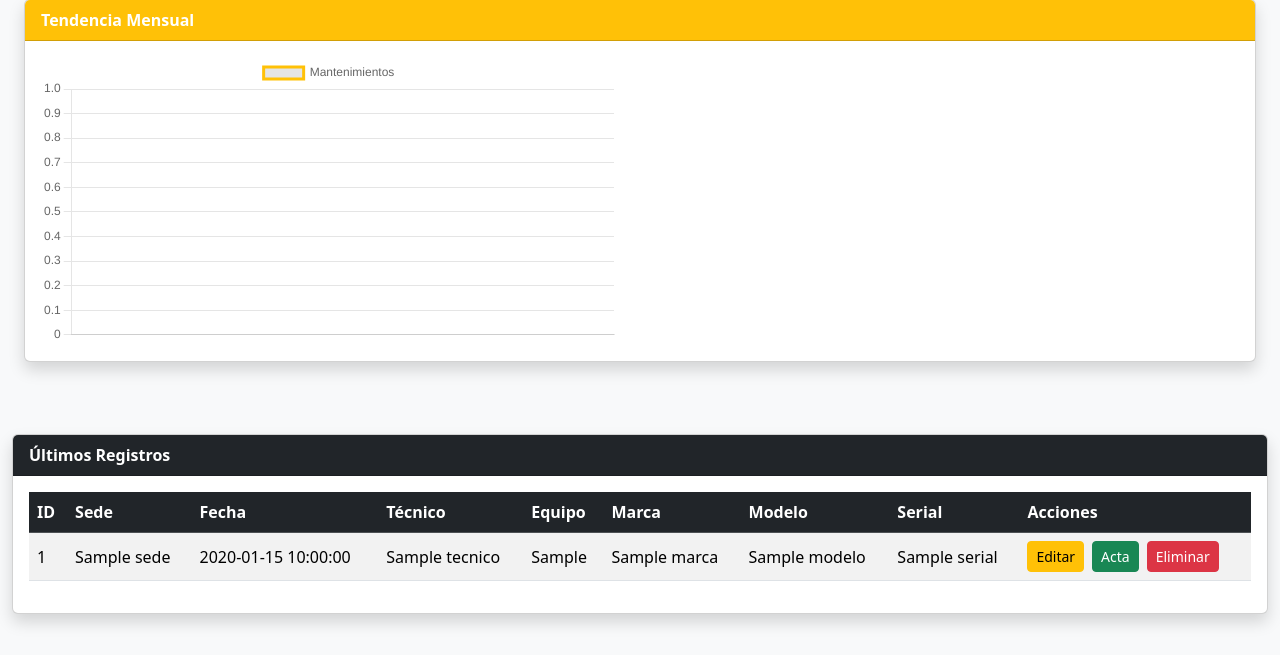
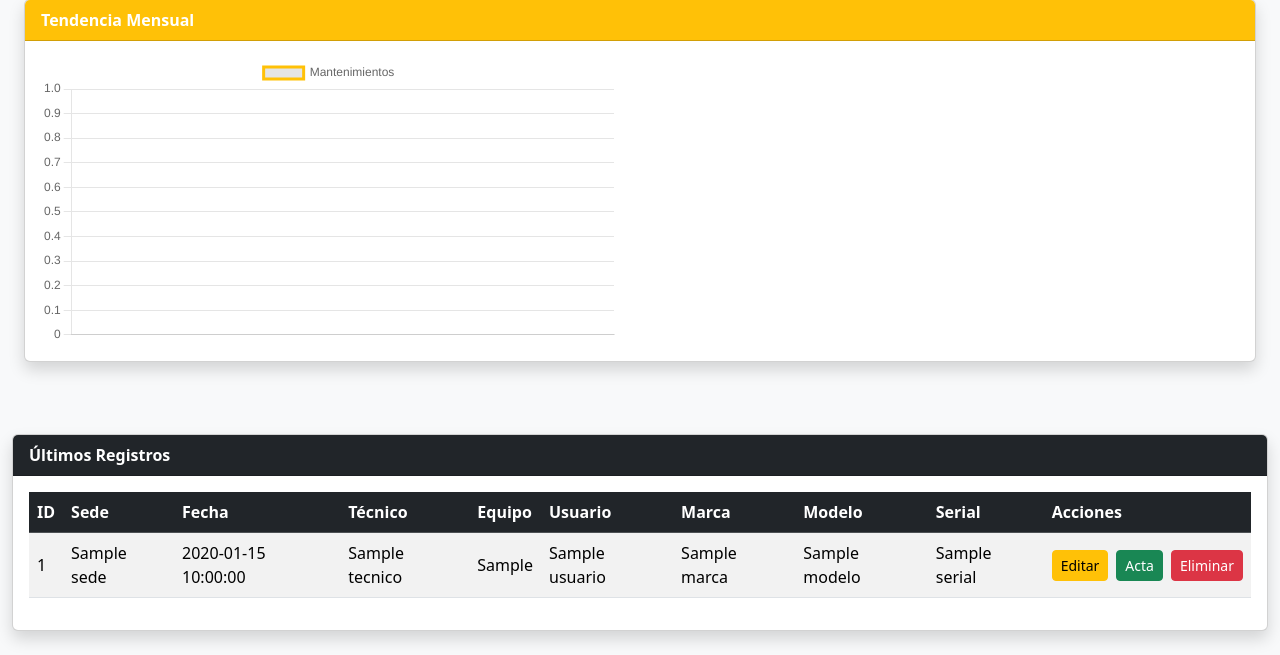
Before and after one commit to JozeDavhiid/Mantenimiento_Computadores, a Flask app: template templates/principal.html in a window 1280 px wide. Shown: the part 1296-1951 px from the top of the page. Before the commit the page ends 1921 px from the top, so only its background shows below. Run offline with Flask 3, Linux system fonts and the light colour scheme; the template is opened without the code that fills it: most values are stand-ins (such as "Sample title", 1, 10 or a date in 2020); some libraries are stand-ins or nearby versions.

Commit message:
Actualizacion

```diff
--- a/templates/principal.html
+++ b/templates/principal.html
@@ -275,6 +275,7 @@
             <th>Fecha</th>
             <th>Técnico</th>
             <th>Equipo</th>
+            <th>Usuario</th>
             <th>Marca</th>
             <th>Modelo</th>
             <th>Serial</th>
@@ -289,6 +290,7 @@
             <td>{{ r.fecha }}</td>
             <td>{{ r.tecnico }}</td>
             <td>{{ r.tipo_equipo }}</td>
+            <td>{{ r.usuario }}</td>
             <td>{{ r.marca }}</td>
             <td>{{ r.modelo }}</td>
             <td>{{ r.serial }}</td>
```
